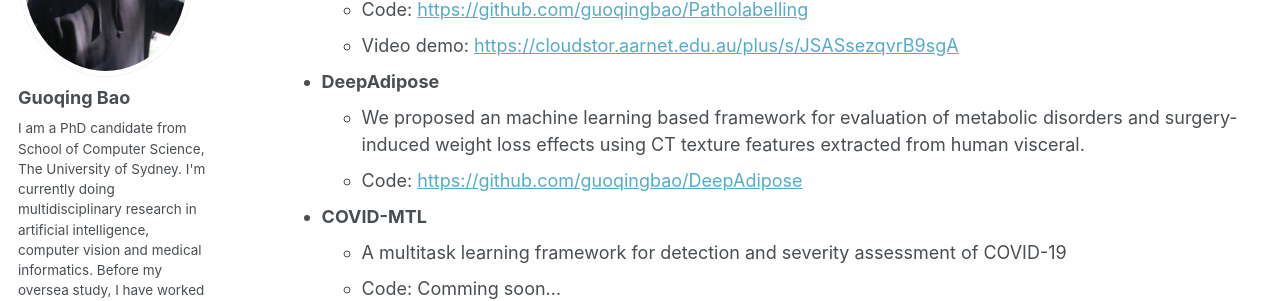
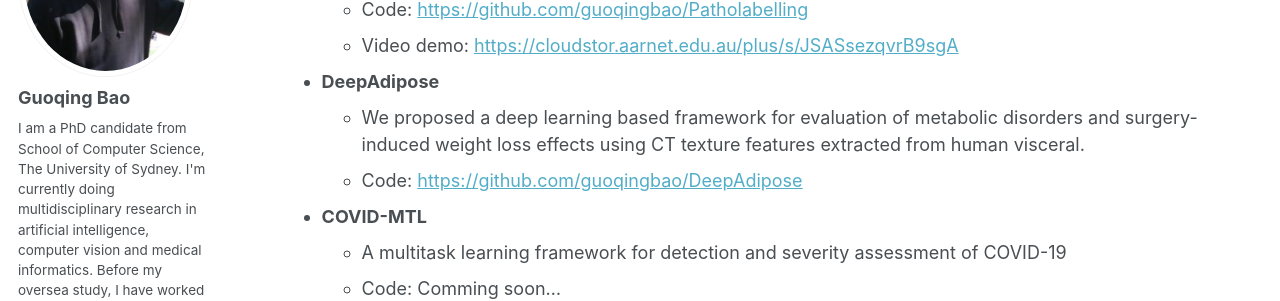
Before and after one commit to guoqingbao/guoqingbao.github.io, a Jekyll site: the page built from _pages/cv.md, in a window 1280 px wide and 900 px high, scrolled down 4301 px. Shown: the part 153-454 px from the top of the window. Built offline with Jekyll 4.4.1, drawn with Linux system fonts in a browser that asks for light colours; some web fonts are replaced.

Commit message:
Update cv.md

```diff
--- a/_pages/cv.md
+++ b/_pages/cv.md
@@ -101,7 +101,7 @@
   * Code: [https://github.com/guoqingbao/Patholabelling](https://github.com/guoqingbao/Patholabelling)
   * Video demo: [https://cloudstor.aarnet.edu.au/plus/s/JSASsezqvrB9sgA](https://cloudstor.aarnet.edu.au/plus/s/JSASsezqvrB9sgA)
 * **DeepAdipose**
-  * We proposed an machine learning based framework for evaluation of metabolic disorders and surgery-induced weight loss effects using CT texture features extracted from human visceral.
+  * We proposed a deep learning based framework for evaluation of metabolic disorders and surgery-induced weight loss effects using CT texture features extracted from human visceral.
   * Code: [https://github.com/guoqingbao/DeepAdipose](https://github.com/guoqingbao/DeepAdipose)
 * **COVID-MTL**
   * A multitask learning framework for detection and severity assessment of COVID-19
```
